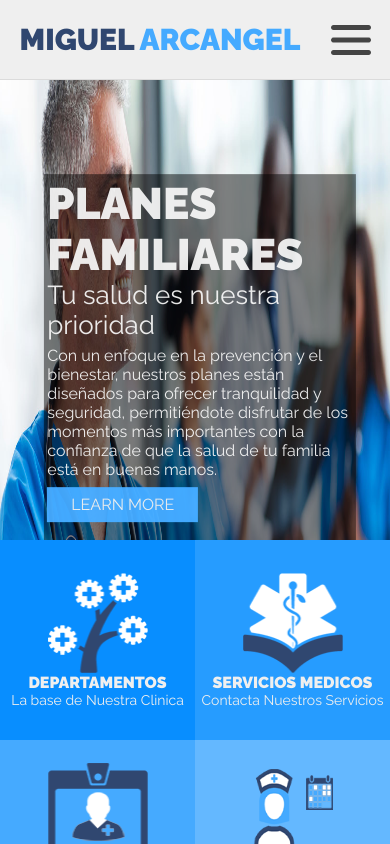
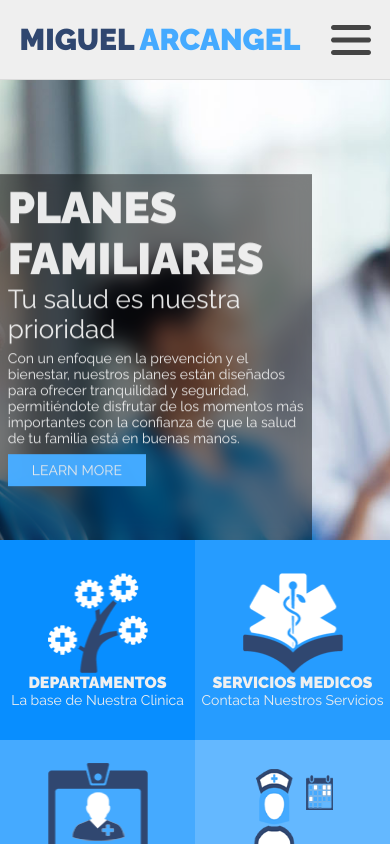
Before and after one commit to GeovannyManga/MiguelArcangel, a Next.js app: page / in a window 390 px wide. Shown: the top 844 px of the page. Built offline with nearby package versions, Linux system fonts and the light colour scheme.

Commit message:
eliminando incompatibilidad con firefox

```diff
--- a/components/Carrucel.jsx
+++ b/components/Carrucel.jsx
@@ -1,42 +1,50 @@
 "use client";
 import Image from "next/image";
+import { useEffect, useRef } from "react";
 import styles from "../styles/carrucel.module.css";
 
 export default function Carrucel() {
   const imgArr = ["/img/doctor_blue.jpg", "/img/doctor_white.jpg", "/img/slider-2.jpg"];
+  const contentRef = useRef(null);
+
+  useEffect(() => {
+    const content = contentRef.current;
+    let index = 0;
+
+    const rotateImages = () => {
+      if (index >= imgArr.length) {
+        index = 0;
+        content.style.transition = "none"; // Quita la animación para reiniciar
+        content.style.transform = `translateX(0%)`;
+        setTimeout(() => {
+          content.style.transition = "transform 1s ease";
+          content.style.transform = `translateX(-100%)`;
+        }, 50); // Permite que el navegador refluja y aplique la transición
+      } else {
+        content.style.transform = `translateX(-${index * 100}%)`;
+      }
+      index++;
+    };
+
+    const intervalId = setInterval(rotateImages, 4000);
+
+    return () => clearInterval(intervalId);
+  }, [imgArr]);
 
   return (
     <div className={styles.divCarrucelContainer}>
-      <div className={styles.contentRotation}>
-        <Image
-          className={styles.imgCarrucel}
-          src={imgArr[0]}
-          alt="foto"
-          width={1080}
-          height={1000}
-        />
-        <Image
-          className={styles.imgCarrucel}
-          style={{ transform: 'scaleX(-1)' }}
-          src={imgArr[1]}
-          alt="foto"
-          width={1080}
-          height={1000}
-        />
-        <Image
-          className={styles.imgCarrucel}
-          src={imgArr[2]}
-          alt="foto"
-          width={1080}
-          height={1000}
-        />
-        <Image
-          className={styles.imgCarrucel}
-          src={imgArr[0]}
-          alt="foto"
-          width={1080}
-          height={1000}
-        />
+      <div ref={contentRef} className={styles.contentRotation}>
+        {imgArr.map((src, idx) => (
+          <div key={idx} className={styles.imgContainer}>
+            <Image
+              className={styles.imgCarrucel}
+              src={src}
+              alt={`Carrucel image ${idx}`}
+              width={1080}
+              height={1000}
+            />
+          </div>
+        ))}
       </div>
       <div className={styles.publish}>
         <span className={styles.titlePublish}>PLANES FAMILIARES</span>
--- a/styles/carrucel.module.css
+++ b/styles/carrucel.module.css
@@ -1,7 +1,3 @@
-/* carrucel.module.css */
-
-@import url('https://fonts.googleapis.com/css2?family=Raleway:ital,wght@0,100..900;1,100..900&display=swap');
-
 .divCarrucelContainer {
     position: relative;
     width: 100%;
@@ -9,49 +5,37 @@
     overflow: hidden;
 }
 
-.divCarrucelContainer::after {
-    top: 0;
-    content: "";
-    width: 100%;
-    height: 80px;
-    background-color: #EFEFEF;
-    position: absolute;
-}
-
 .contentRotation {
     display: flex;
     width: 100%;
-    animation: rotation 40s infinite;
+    transition: transform 1s ease;
+}
+
+.imgContainer {
+    flex: 0 0 100%;
+    width: 100%;
 }
 
 .imgCarrucel {
-    top: 0;
-    left: 0;
     width: 100%;
     height: 110vh;
-}
-
-.imgContainer {
-    position: relative;
-    flex: 0 0 100%;
-    height: 110vh;
-    width: 300vw;
+    object-fit: cover;
 }
 
 .publish {
     position: absolute;
+    bottom: 0;
+    left: 0;
     width: 45%;
     height: 300px;
-    background: linear-gradient(rgb(0, 0, 0, 0.5), rgb(0, 0, 0, 0.5));
-    bottom: 0;
-    right: 5%;
-    top: 40%;
+    background: rgba(0, 0, 0, 0.5); /* Fondo semitransparente */
+    backdrop-filter: blur(10px); /* Efecto de desenfoque de fondo */
     padding: 1%;
+    color: #EFEFEF;
     animation: view 40s infinite;
 }
 
 .titlePublish {
-    color: #EFEFEF;
     font-size: 44px;
     font-weight: 900;
     font-family: 'Raleway', Arial, Helvetica, sans-serif;
@@ -60,7 +44,6 @@
 .contentSubtitlePublish {
     width: fit-content;
     height: 50px;
-    justify-content: space-between;
     display: flex;
     flex-direction: column;
 }
@@ -68,7 +51,6 @@
 .subtitlePublish {
     font-size: 26px;
     font-family: 'Raleway', Arial, Helvetica, sans-serif;
-    color: #EFEFEF;
 }
 
 .linePublish {
@@ -82,7 +64,6 @@
     margin-bottom: 16px;
     font-family: 'Raleway', Arial, Helvetica, sans-serif;
     font-size: normal;
-    color: #EFEFEF;
     display: block;
 }
 
@@ -95,43 +76,34 @@
 }
 
 @keyframes view {
-    0% { transform: translateY(100%); opacity: 0; display: block; }
-    5% { transform: translateX(5%); opacity: 1; display: block; }
-    20% { transform: translateX(-5%); opacity: 1; display: block; }
-    22% { transform: translateX(5%); opacity: 1; }
-    44% { transform: translateX(-5%); opacity: 1; }
-    80% { transform: translateX(5%); opacity: 1; }
-    100% { transform: translateY(100%); opacity: 0; display: block; }
-}
-
-@keyframes rotation {
-    0% { transform: translateX(0); }
-    20% { transform: translateX(0); }
-    25% { transform: translateX(-100%); }
-    45% { transform: translateX(-100%); }
-    50% { transform: translateX(-200%); }
-    70% { transform: translateX(-200%); }
-    75% { transform: translateX(-300%); }
-    100% { transform: translateX(-300%); }
+    0% { transform: translateY(100%); opacity: 0; }
+    5% { transform: translateY(0); opacity: 1; }
+    20% { transform: translateY(0); opacity: 1; }
+    22% { transform: translateY(0); opacity: 1; }
+    44% { transform: translateY(0); opacity: 1; }
+    80% { transform: translateY(0); opacity: 1; }
+    100% { transform: translateY(100%); opacity: 0; }
 }
 
 @media (max-width: 1155px) {
     .publish {
         width: 80%;
-        height: auto;
         margin-left: auto;
         margin-right: auto;
         top: 30%;
+        height: auto;
+        padding: 2%; /* Ajustar el padding en pantallas más pequeñas */
+        font-size: 14px; /* Ajustar el tamaño del texto */
         animation: lock 20s infinite;
     }
 
     @keyframes lock {
-        0% { transform: translateY(100%); opacity: 0; display: block; }
-        44% { transform: translateX(-5%); opacity: 1; display: block; }
-        60% { transform: translateX(5%); opacity: 1; display: block; }
-        70% { transform: translateX(-10%); opacity: 1; display: block; }
-        80% { transform: translateX(5%); opacity: 1; display: block; }
-        100% { transform: translateY(100%); opacity: 0; display: block; }
+        0% { transform: translateY(100%); opacity: 0; }
+        44% { transform: translateY(0); opacity: 1; }
+        60% { transform: translateY(0); opacity: 1; }
+        70% { transform: translateY(0); opacity: 1; }
+        80% { transform: translateY(0); opacity: 1; }
+        100% { transform: translateY(100%); opacity: 0; }
     }
 
     .divCarrucelContainer {
@@ -145,20 +117,31 @@
 }
 
 @media (max-height: 800px) and (max-width: 700px) {
-    .titlePublish{
-        font-size: 30px;
-    }
-    .subtitlePublish{
-        font-size: 20px
-    }
-    .pPublish{
-        font-size: small;
+    .publish {
+        width: 90%; /* Aumentar el ancho en pantallas muy pequeñas */
+        bottom: 5%; /* Ajustar la posición desde el fondo */
+        padding: 2%; /* Aumentar el padding */
     }
 
+    .titlePublish {
+        font-size: 24px; /* Reducir el tamaño del título */
+    }
+
+    .subtitlePublish {
+        font-size: 16px; /* Reducir el tamaño del subtítulo */
+    }
+
+    .pPublish {
+        font-size: 12px; /* Reducir el tamaño del texto del párrafo */
+    }
+
+    .linePublish {
+        height: 4px; /* Reducir la altura de la línea */
+    }
 }
 
-@media (max-width: 1025px) and (min-width: 500px){
-    .imgCarrucel{
+@media (max-width: 1025px) and (min-width: 500px) {
+    .imgCarrucel {
         height: 81vh;
     }
 }
```
